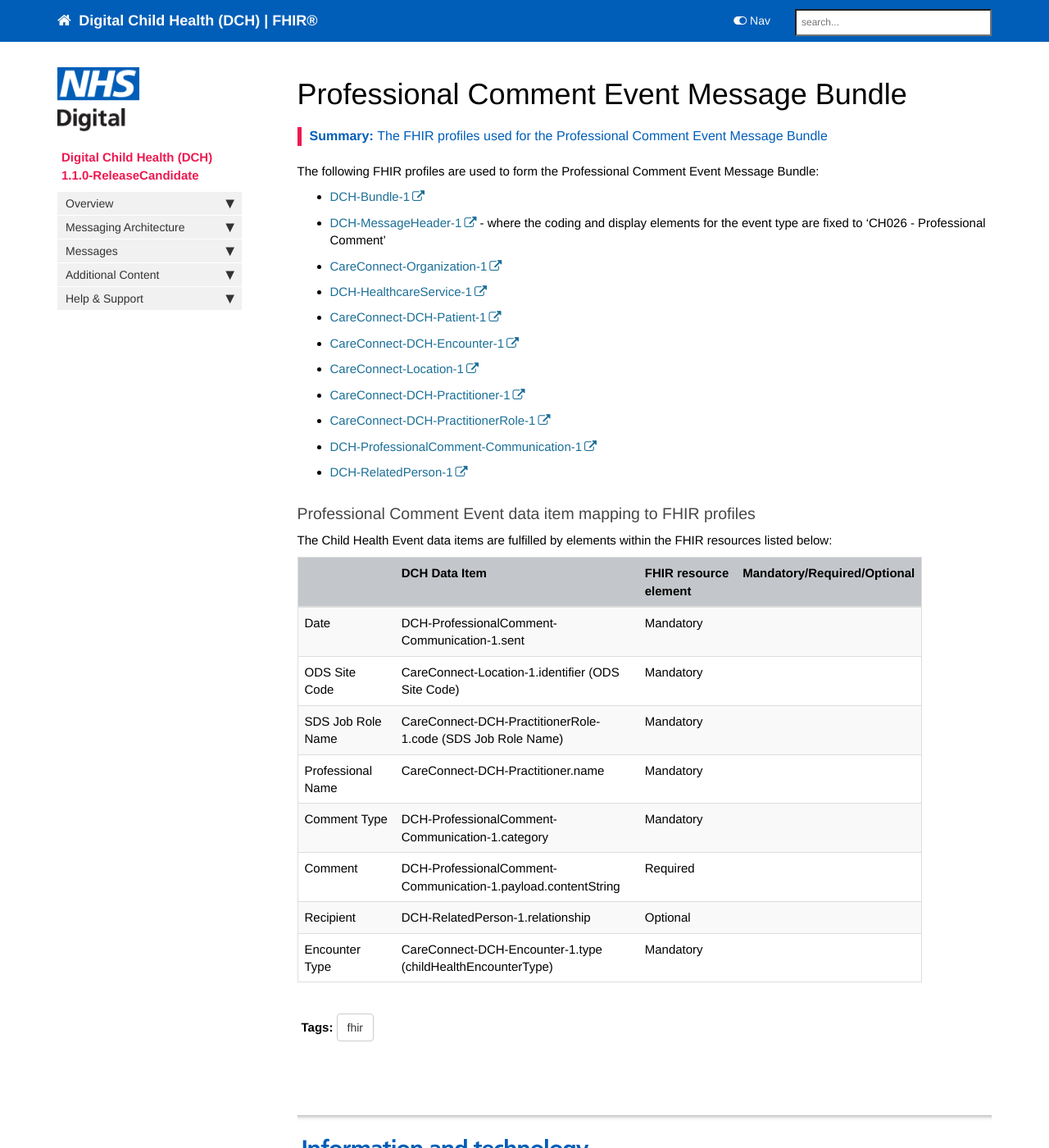
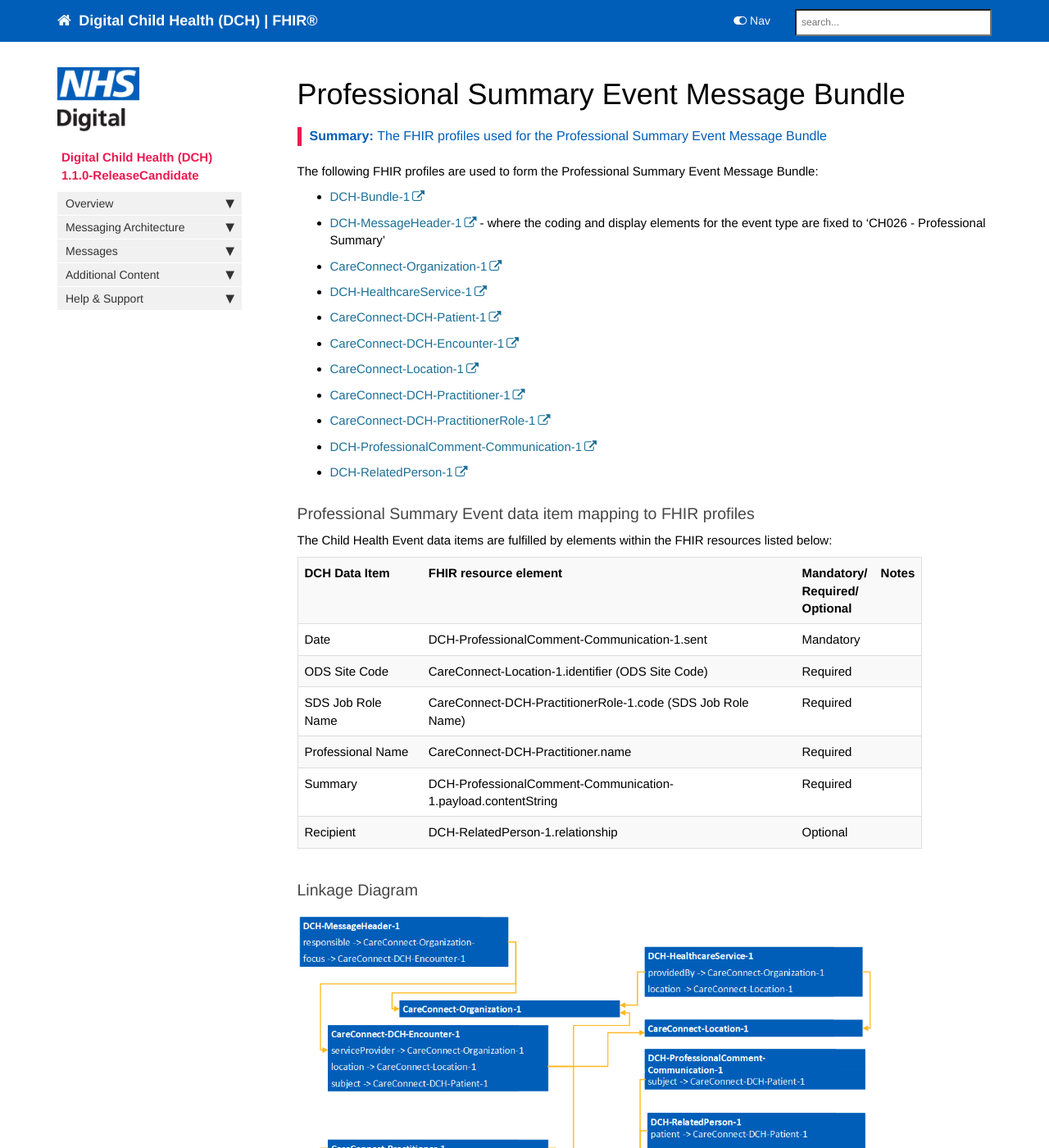
Before and after one commit to nhsconnect/Digital-Child-Health-STU3, a Jekyll site: the page built from pages/explore/explore_professional_comment.md, in a window 1280 px wide and 1400 px high. Shown: the whole window at 82% size. Built offline with Jekyll 4.4.1, drawn with Linux system fonts in a browser that asks for light colours; nearby versions of some CDN libraries; comment, search, counter and statistics services are not loaded; some of the changed text lies outside the part shown.

Commit message:
Professional Summary

```diff
--- a/pages/explore/explore_professional_comment.md
+++ b/pages/explore/explore_professional_comment.md
@@ -1,16 +1,16 @@
 ---
-title: Professional Comment Event Message Bundle
+title: Professional Summary Event Message Bundle
 keywords:  messaging, bundles
 tags: [fhir,messaging]
 sidebar: foundations_sidebar
 permalink: explore_professional_comment.html
-summary: "The FHIR profiles used for the Professional Comment Event Message Bundle"
+summary: "The FHIR profiles used for the Professional Summary Event Message Bundle"
 ---
 
-The following FHIR profiles are used to form the Professional Comment Event Message Bundle:
+The following FHIR profiles are used to form the Professional Summary Event Message Bundle:
 
 - [DCH-Bundle-1](https://fhir.nhs.uk/STU3/StructureDefinition/DCH-Bundle-1)
-- [DCH-MessageHeader-1](https://fhir.nhs.uk/STU3/StructureDefinition/DCH-MessageHeader-1) - where the coding and display elements for the event type are fixed to 'CH026 - Professional Comment'
+- [DCH-MessageHeader-1](https://fhir.nhs.uk/STU3/StructureDefinition/DCH-MessageHeader-1) - where the coding and display elements for the event type are fixed to 'CH026 - Professional Summary'
 - [CareConnect-Organization-1](https://fhir.hl7.org.uk/STU3/StructureDefinition/CareConnect-Organization-1)
 - [DCH-HealthcareService-1](https://fhir.nhs.uk/STU3/StructureDefinition/DCH-HealthcareService-1)
 - [CareConnect-DCH-Patient-1](https://fhir.nhs.uk/STU3/StructureDefinition/CareConnect-DCH-Patient-1)
@@ -22,17 +22,42 @@ The following FHIR profiles are used to form the Professional Comment Event Mess
 - [DCH-RelatedPerson-1](https://fhir.nhs.uk/STU3/StructureDefinition/DCH-RelatedPerson-1)
 
 
-### Professional Comment Event data item mapping to FHIR profiles ###
+### Professional Summary Event data item mapping to FHIR profiles ###
 
 The Child Health Event data items are fulfilled by elements within the FHIR resources listed below:
 
-|| DCH Data Item     | FHIR resource element                                               | Mandatory/Required/Optional |
-|-------------------|---------------------------------------------------------------------|-----------------------------|
-| Date              | DCH-ProfessionalComment-Communication-1.sent                            | Mandatory                   |
-| ODS Site Code     | CareConnect-Location-1.identifier (ODS Site Code)               | Mandatory                   |
-| SDS Job Role Name | CareConnect-DCH-PractitionerRole-1.code (SDS Job Role Name)         | Mandatory                   |
-| Professional Name | CareConnect-DCH-Practitioner.name                                   | Mandatory                   |
-| Comment Type      | DCH-ProfessionalComment-Communication-1.category                    | Mandatory                   |
-| Comment           | DCH-ProfessionalComment-Communication-1.payload.contentString       | Required                    |
-| Recipient         | DCH-RelatedPerson-1.relationship                                    | Optional                    |
-| Encounter Type    | CareConnect-DCH-Encounter-1.type (childHealthEncounterType)                                     | Mandatory                   |
+<table>
+<tr>
+<th>DCH Data Item</th><th>FHIR resource element</th><th>Mandatory/<br/>Required/<br/>Optional</th><th>Notes</th>
+</tr>
+<tr>
+<td>Date</td><td>DCH-ProfessionalComment-Communication-1.sent</td><td>Mandatory</td><td></td>
+</tr>
+<tr>
+<td>ODS Site Code</td><td>CareConnect-Location-1.identifier (ODS Site Code)</td><td>Required</td><td></td>
+</tr>
+<tr>
+<td>SDS Job Role Name</td><td>CareConnect-DCH-PractitionerRole-1.code (SDS Job Role Name)</td><td>Required</td><td></td>
+</tr>
+<tr>
+<td>Professional Name</td><td>CareConnect-DCH-Practitioner.name</td><td>Required</td><td></td>
+</tr>
+<tr>
+<td>Summary</td><td>DCH-ProfessionalComment-Communication-1.payload.contentString</td><td>Required</td><td></td>
+</tr>
+<tr>
+<td>Recipient</td><td>DCH-RelatedPerson-1.relationship</td><td>Optional</td><td></td>
+</tr>
+</table>
+
+### Linkage Diagram ###
+
+<img src="images/explore/Professional-Summary.png">
+
+### Professional Summary XML Example ###
+
+<script src="https://gist.github.com/IOPS-DEV/45fab86391469df4b330c9ce86601f47.js"></script>
+
+### Professional Summary JSON Example ###
+
+<script src="https://gist.github.com/IOPS-DEV/24aa903f6e43d95352e93f596d2017cb.js"></script>
```
Also changed, not shown: images/explore/Professional-Summary.png (added).
